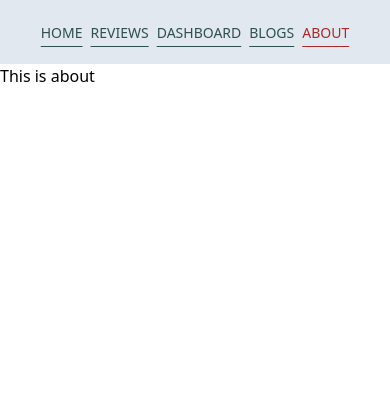
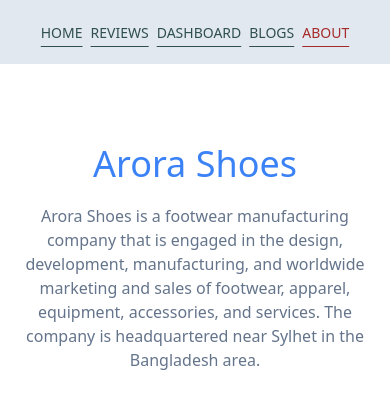
Before and after one commit to neel123go/-product-analysis, a React (Create React App) app: page /about in a window 390 px wide. Shown: the top 408 px of the page. Built offline with nearby package versions, Linux system fonts and the light colour scheme.

Commit message:
about page update and responsive completed

```diff
--- a/src/components/About/About.js
+++ b/src/components/About/About.js
@@ -3,7 +3,8 @@ import React from 'react';
 const About = () => {
     return (
         <div>
-            <h2>This is about</h2>
+            <h2 className='text-4xl text-blue-500 text-center mt-20'>Arora Shoes</h2>
+            <p className='text-center mt-5 px-5 lg:w-1/2 mx-auto text-slate-500'>Arora Shoes is a footwear manufacturing company that is engaged in the design, development, manufacturing, and worldwide marketing and sales of footwear, apparel, equipment, accessories, and services. The company is headquartered near Sylhet in the Bangladesh area.</p>
         </div>
     );
 };
--- a/src/components/Home/Home.js
+++ b/src/components/Home/Home.js
@@ -21,7 +21,7 @@ const Home = () => {
                 </div>
             </div>
 
-            <div className="px-0 md:px-10 lg:px-40 max-w-7xl mx-auto">
+            <div className="px-0 md:px-8 lg:px-28">
                 <h2 className='text-slate-800 text-3xl md:text-4xl lg:mt-24'>Customer Reviews({reviews.length})</h2>
                 <div className='grid grid-cols-1 md:grid-cols-2 xl:grid-cols-3 gap-10 md:gap-20 xl:gap-32 mt-14'>
                     {
```
